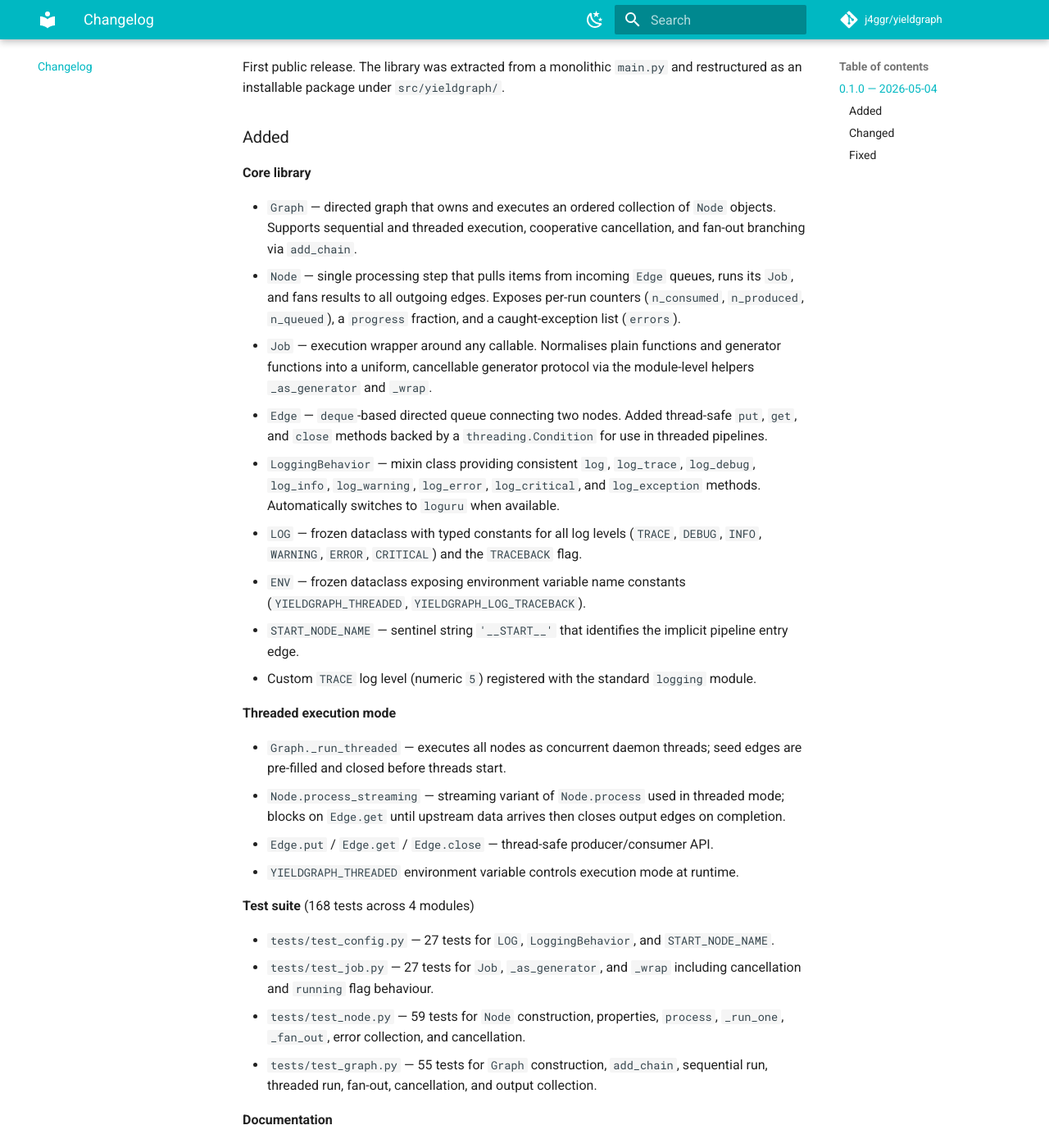
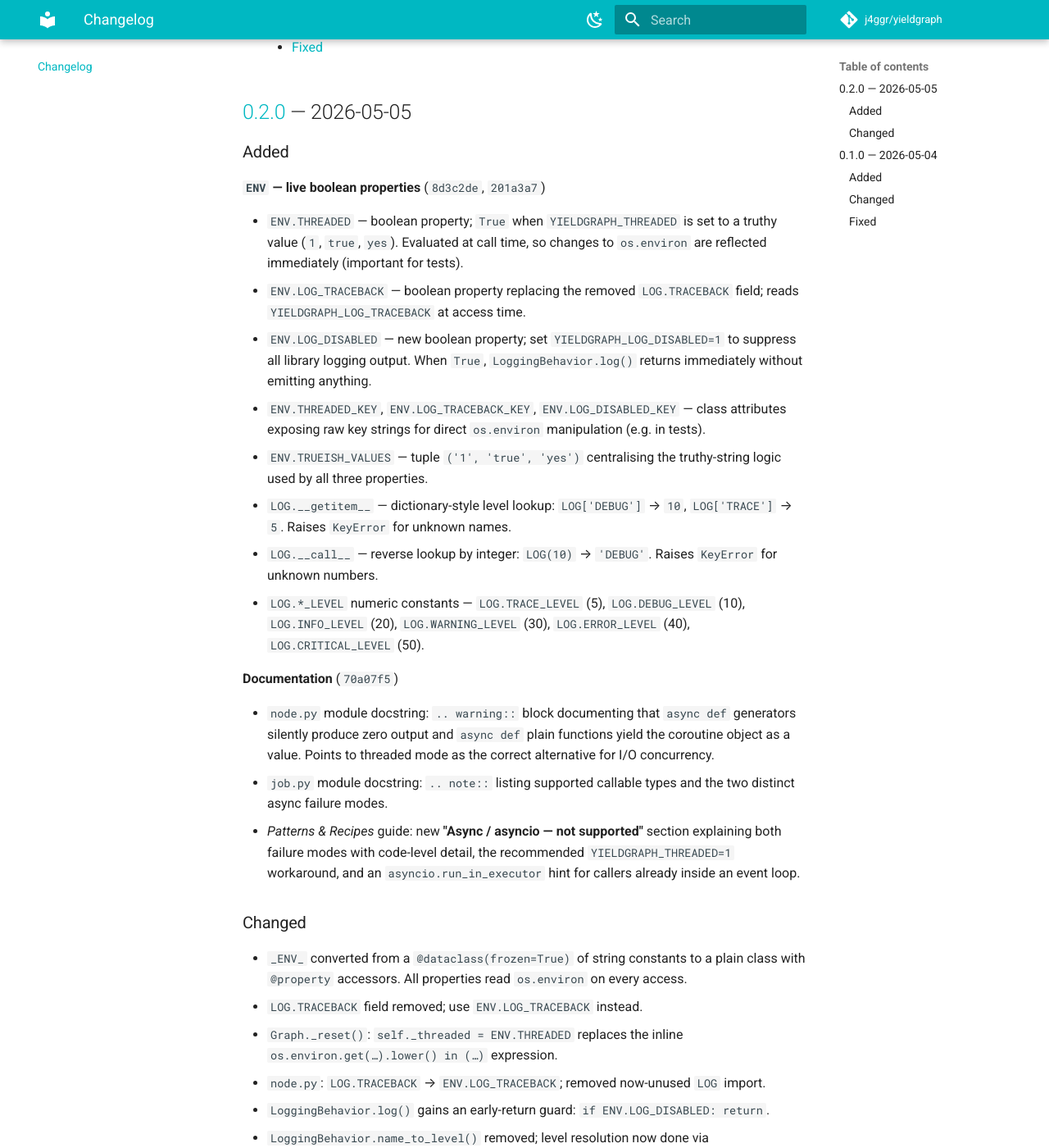
Before and after one commit to j4ggr/yieldgraph, an MkDocs documentation site: the page built from docs/CHANGELOG.md, in a window 1280 px wide and 1400 px high, scrolled down 519 px. Shown: the whole window at 82% size. Built offline with MkDocs 1.6.1 and Material for MkDocs 9.7.7, drawn with Linux system fonts in a browser that asks for light colours; comment, search, counter and statistics services are not loaded; some of the changed text lies outside the part shown.

Commit message:
RELEASE v0.2.0
Co-authored-by: Copilot <copilot@github.com>

```diff
--- a/docs/CHANGELOG.md
+++ b/docs/CHANGELOG.md
@@ -7,10 +7,79 @@ the project adheres to [Semantic Versioning](https://semver.org/spec/v2.0.0.html
 ---
 
 - [Changelog](#changelog)
-  - [0.1.0 — 2026-05-04](#010--2026-05-04)
+  - [0.2.0 — 2026-05-05](#020--2026-05-05)
     - [Added](#added)
     - [Changed](#changed)
+  - [0.1.0 — 2026-05-04](#010--2026-05-04)
+    - [Added](#added-1)
+    - [Changed](#changed-1)
     - [Fixed](#fixed)
+
+## [0.2.0] — 2026-05-05
+
+### Added
+
+**`ENV` — live boolean properties** (`8d3c2de`, `201a3a7`)
+
+- `ENV.THREADED` — boolean property; `True` when `YIELDGRAPH_THREADED` is set
+  to a truthy value (`1`, `true`, `yes`). Evaluated at call time, so changes to
+  `os.environ` are reflected immediately (important for tests).
+- `ENV.LOG_TRACEBACK` — boolean property replacing the removed `LOG.TRACEBACK`
+  field; reads `YIELDGRAPH_LOG_TRACEBACK` at access time.
+- `ENV.LOG_DISABLED` — new boolean property; set `YIELDGRAPH_LOG_DISABLED=1` to
+  suppress all library logging output. When `True`, `LoggingBehavior.log()`
+  returns immediately without emitting anything.
+- `ENV.THREADED_KEY`, `ENV.LOG_TRACEBACK_KEY`, `ENV.LOG_DISABLED_KEY` — class
+  attributes exposing raw key strings for direct `os.environ` manipulation
+  (e.g. in tests).
+- `ENV.TRUEISH_VALUES` — tuple `('1', 'true', 'yes')` centralising the
+  truthy-string logic used by all three properties.
+- `LOG.__getitem__` — dictionary-style level lookup: `LOG['DEBUG']` → `10`,
+  `LOG['TRACE']` → `5`. Raises `KeyError` for unknown names.
+- `LOG.__call__` — reverse lookup by integer: `LOG(10)` → `'DEBUG'`.
+  Raises `KeyError` for unknown numbers.
+- `LOG.*_LEVEL` numeric constants — `LOG.TRACE_LEVEL` (5), `LOG.DEBUG_LEVEL`
+  (10), `LOG.INFO_LEVEL` (20), `LOG.WARNING_LEVEL` (30), `LOG.ERROR_LEVEL`
+  (40), `LOG.CRITICAL_LEVEL` (50).
+
+**Documentation** (`70a07f5`)
+
+- `node.py` module docstring: `.. warning::` block documenting that `async def`
+  generators silently produce zero output and `async def` plain functions yield
+  the coroutine object as a value. Points to threaded mode as the correct
+  alternative for I/O concurrency.
+- `job.py` module docstring: `.. note::` listing supported callable types and
+  the two distinct async failure modes.
+- *Patterns & Recipes* guide: new **"Async / asyncio — not supported"** section
+  explaining both failure modes with code-level detail, the recommended
+  `YIELDGRAPH_THREADED=1` workaround, and an `asyncio.run_in_executor` hint for
+  callers already inside an event loop.
+
+### Changed
+
+- `_ENV_` converted from a `@dataclass(frozen=True)` of string constants to a
+  plain class with `@property` accessors. All properties read `os.environ` on
+  every access.
+- `LOG.TRACEBACK` field removed; use `ENV.LOG_TRACEBACK` instead.
+- `Graph._reset()`: `self._threaded = ENV.THREADED` replaces the inline
+  `os.environ.get(…).lower() in (…)` expression.
+- `node.py`: `LOG.TRACEBACK` → `ENV.LOG_TRACEBACK`; removed now-unused `LOG`
+  import.
+- `LoggingBehavior.log()` gains an early-return guard: `if ENV.LOG_DISABLED: return`.
+- `LoggingBehavior.name_to_level()` removed; level resolution now done via
+  `LOG.__getitem__`.
+- `test_config.py` rewritten: dropped `TestNameToLevel`; added `TestLogGetItem`,
+  `TestLogCall`, `TestENV` (all three properties, truthy/falsy, runtime changes),
+  and `TestLoggingBehavior.test_log_disabled_silences_all_output`.
+  Test count: 27 → 43.
+- `test_graph.py`: `os.environ[ENV.THREADED]` → `os.environ[ENV.THREADED_KEY]`
+  throughout.
+- All stale `THREADED_ENV_VAR` and `LOG.TRACEBACK` cross-references removed from
+  docstrings in `config.py`, `graph.py`, and `docs/guides/configuration.md`.
+- *Configuration* guide `ENV` section rewritten to describe properties and key
+  constants; added quick-reference table.
+
+---
 
 ## [0.1.0] — 2026-05-04
 
@@ -106,4 +175,5 @@ restructured as an installable package under `src/yieldgraph/`.
 
 ---
 
+[0.2.0]: https://github.com/j4ggr/yieldgraph/compare/v0.1.0...v0.2.0
 [0.1.0]: https://github.com/j4ggr/yieldgraph/releases/tag/v0.1.0
--- a/pyproject.toml
+++ b/pyproject.toml
@@ -1,6 +1,6 @@
 [project]
 name = "yieldgraph"
-version = "0.1.0"
+version = "0.2.0"
 description = "A lightweight Python library for building interruptible, generator-driven ETL pipelines as directed graphs."
 authors = [
     {name = "j4ggr", email = "reto@jaeggli.email"},
```
